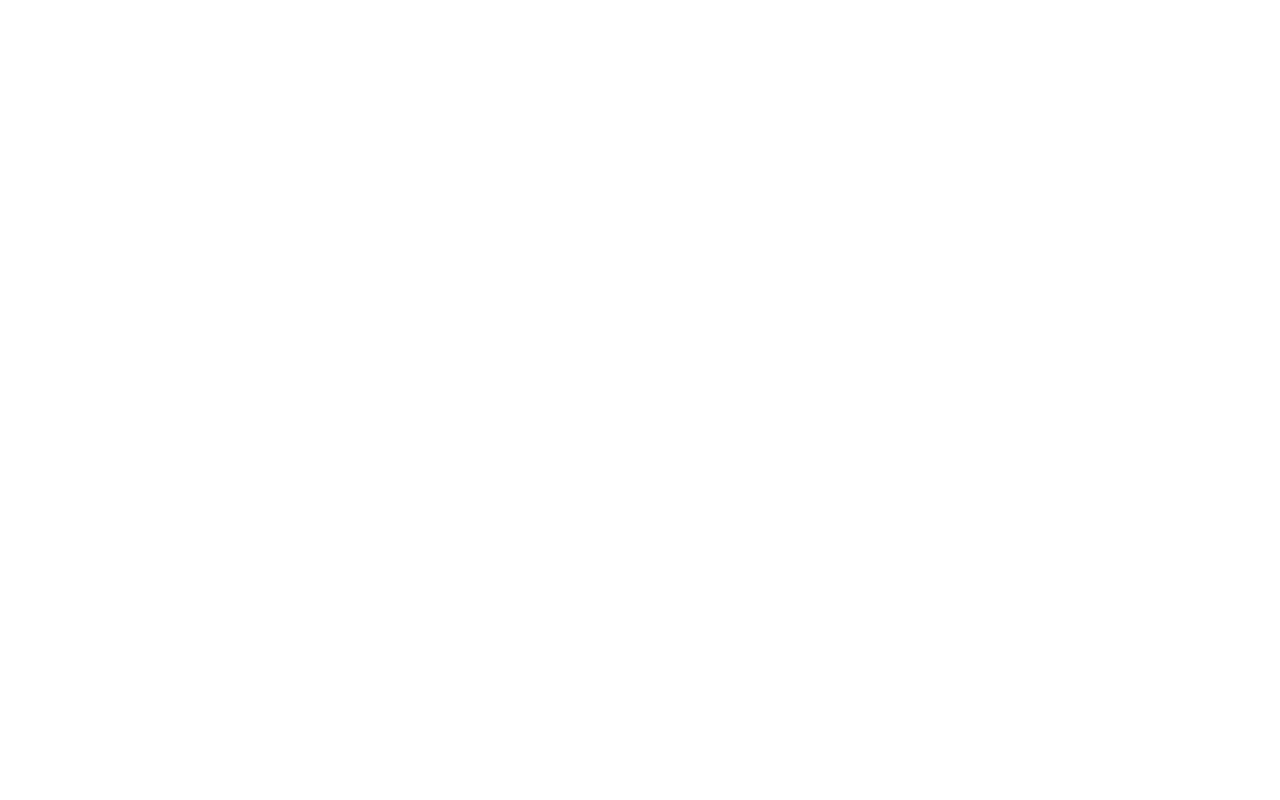
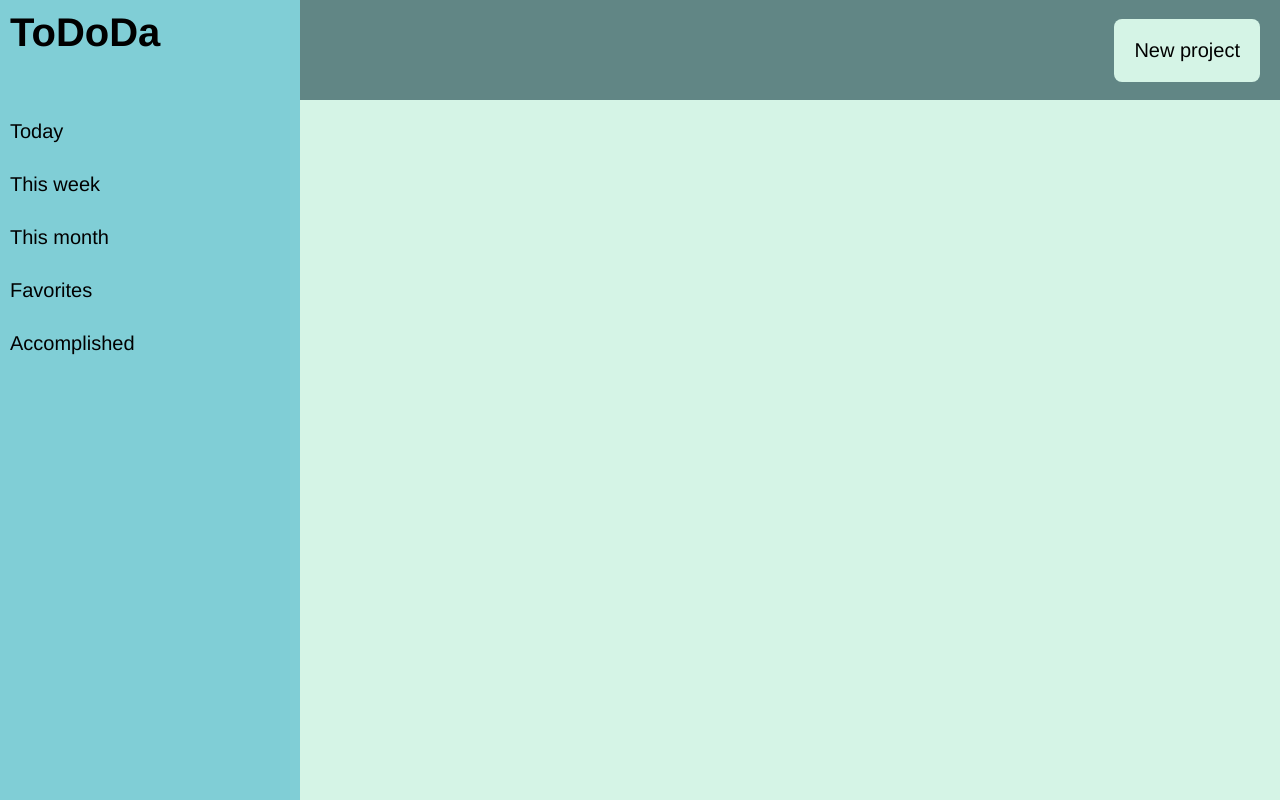
Before and after one commit to applecat144/todo-list, a website built with webpack: page src/index.html in a window 1280 px wide. Built offline with nearby package versions, Linux system fonts and the light colour scheme.

Commit message:
Begin the layout

```diff
--- a/src/index.html
+++ b/src/index.html
@@ -7,6 +7,23 @@
     <title><%= htmlWebpackPlugin.options.title %></title>
 </head>
 <body>
-
+    <div class="main">
+        <div class="sidebar">
+            <h1 class="sidebar-title">ToDoDa</h1>
+            <ul>
+                <li><a href="">Today</a></li>
+                <li><a href="">This week</a></li>
+                <li><a href="">This month</a></li>
+                <li><a href="">Favorites</a></li>
+                <li><a href="">Accomplished</a></li>
+            </ul>
+        </div>
+        <div class="projects">
+            <div class="projects-header">
+                <button class="new-project">New project</button>
+            </div>
+            <div class="projects-container"></div>
+        </div>
+    </div>
 </body>
 </html>
--- a/src/script.js
+++ b/src/script.js
@@ -141,9 +141,9 @@ const taskManager = (function () {
     }
 
     const removeTask = function (x) {
+        projectManager.clearTaskFromAll(taskList[x].name);
+
         taskList.splice(x, 1);
-
-        projectManager.clearTaskFromAll(taskList[x].name);
     }
 
     const removeCompleted = function () {
@@ -290,9 +290,9 @@ const projectManager = (function () {
     let projectList = [];
 
     const removeProject = function (x) {
+        taskManager.clearProjectFromAll(projectList[x].name);
+
         projectList.splice(x, 1);
-
-        taskManager.clearProjectFromAll(projectList[x].name);
     }
 
     const newProject = function (name, description, selectedDate) {
--- a/src/style.css
+++ b/src/style.css
@@ -11,8 +11,71 @@ html {
   border: 0;
   list-style: none;
   text-decoration: none;
+  font-family: 'Franklin Gothic Medium', 'Arial Narrow', Arial, sans-serif;
+  font-size: 20px;
 }
 
 body {
+  min-width: 100vw;
+  min-height: 100vh;
+  background-color: #d5f4e6;
+}
 
+.main {
+  min-width: 100vw;
+  min-height: 100vh;
+  display: flex;
+  align-items: stretch;
 }
+
+.sidebar {
+  width: 300px;
+  min-height: 100vh;
+  background-color: #80ced6;
+}
+
+.sidebar>h1 {
+  font-size: 2rem;
+  margin: 10px;
+  margin-bottom: 50px;
+}
+
+li {
+  padding: 15px 10px;
+}
+
+li:hover {
+  background-color: #58949b;
+}
+
+li>a {
+  color: black;
+}
+
+.projects {
+  display: flex;
+  flex: auto;
+  flex-direction: column;
+  align-items: stretch;
+}
+
+.projects-header {
+  background-color: #618685;
+  height: 100px;
+  display: flex;
+  align-items: center;
+}
+
+.new-project {
+  padding: 1rem;
+  background-color: #d5f4e6;
+  border-radius: 0.4rem;
+  margin: 0 20px 0 auto;
+}
+
+.projects-container {
+  display: grid;
+  grid-template-columns: 1fr 1fr 1fr 1fr;
+  gap: 25px;
+  padding: 25px;
+}
--- a/webpack.config.js
+++ b/webpack.config.js
@@ -10,7 +10,7 @@ module.exports = {
     },
     plugins: [
         new HtmlWebpackPlugin({
-            title: 'Untitled for now',
+            title: 'ToDoDa, do your thing !',
             template: './src/index.html',
         }),
     ],
```
Also changed, not shown: dist/index.html, dist/main.js.
